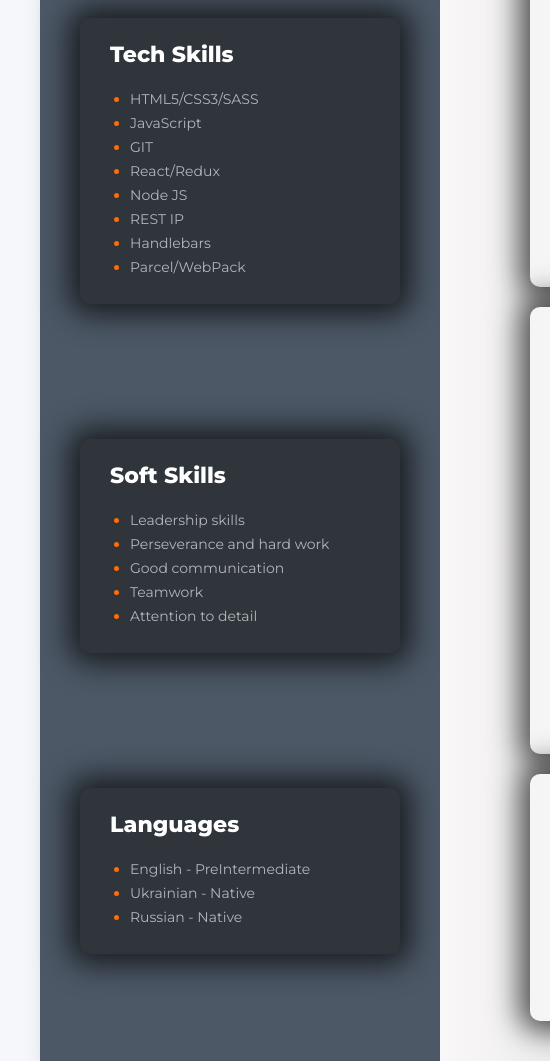
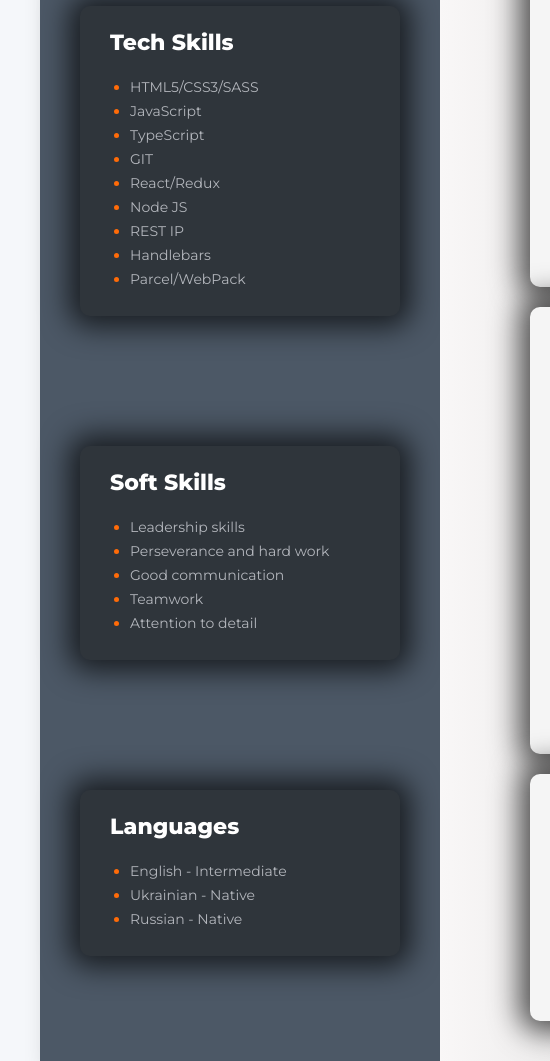
Before and after one commit to Samusev-Anton/Samusev-Anton-FullStag, a plain HTML site: page index.html in a window 1280 px wide. Shown: the part 980-2041 px from the top of the page, 0-550 px from the left. Drawn offline with Linux system fonts and the light colour scheme.

Commit message:
Update index.html

```diff
--- a/index.html
+++ b/index.html
@@ -61,6 +61,10 @@
             <li class="skills-item">
               <span class="skills-text">JavaScript</span>
             </li>
+                        <li class="skills-item">
+              <span class="skills-text">TypeScript</span>
+            </li>
+
             <li class="skills-item">
               <span class="skills-text">GIT</span>
             </li>
@@ -107,7 +111,7 @@
           <h3 class="sidebar-titls">Languages</h3>
           <ul>
             <li class="skills-item">
-              <span class="skills-text">English - PreIntermediate</span>
+              <span class="skills-text">English - Intermediate</span>
             </li>
             <li class="skills-item">
               <span class="skills-text">Ukrainian - Native</span>
@@ -125,7 +129,7 @@
           <div class="summary">
             <h3 class="summary_title">Summary</h3>
           <p class="description">
-            I am a  FullStack developer, looking for a job in a company where I can fully develop my skills. I have skills in working with HTML, CSS, JavaScript, React, Redux, Node js both individually and in team projects. I have extensive experience in management positions in the field of engineering. I am hardworking and stress resistant and ready to make every effort to achieve the goals.
+            I am a  FullStack developer, looking for a job in a company where I can fully develop my skills. I have skills in working with HTML, CSS, JavaScript, TypeScript, React, Redux, Node js both individually and in team projects. I have extensive experience in management positions in the field of engineering. I am hardworking and stress resistant and ready to make every effort to achieve the goals.
           </p>
 </div>
         </div>
```
